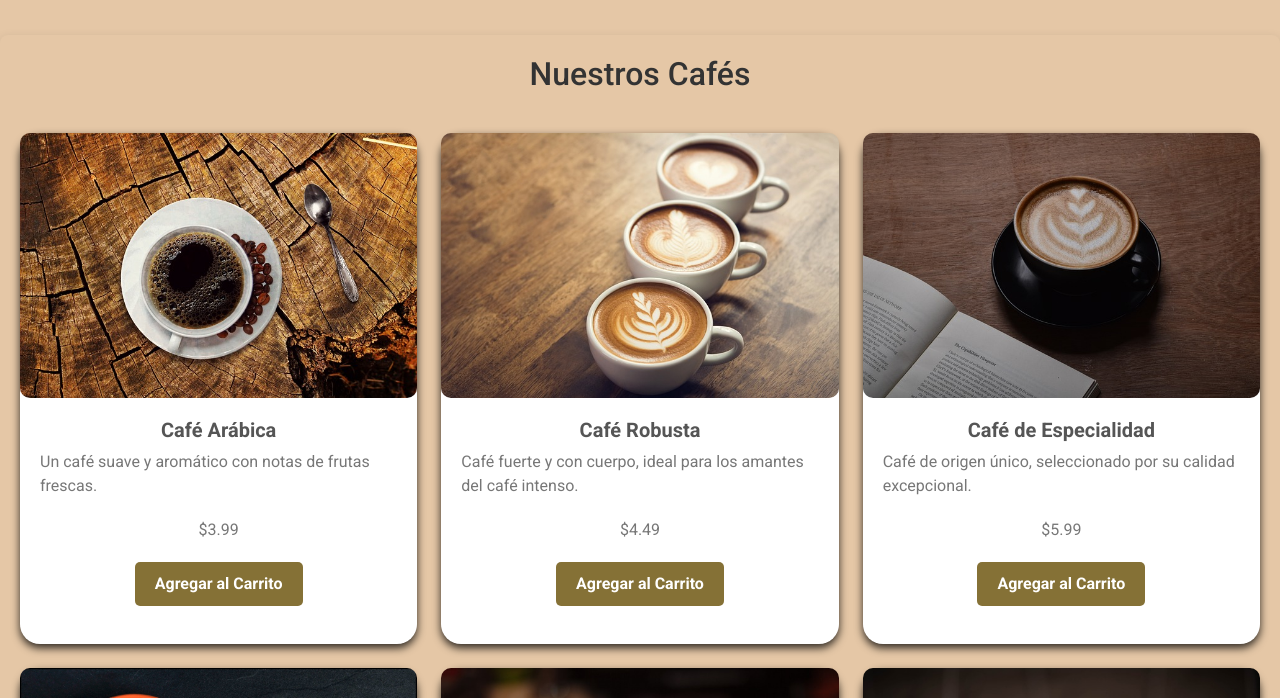
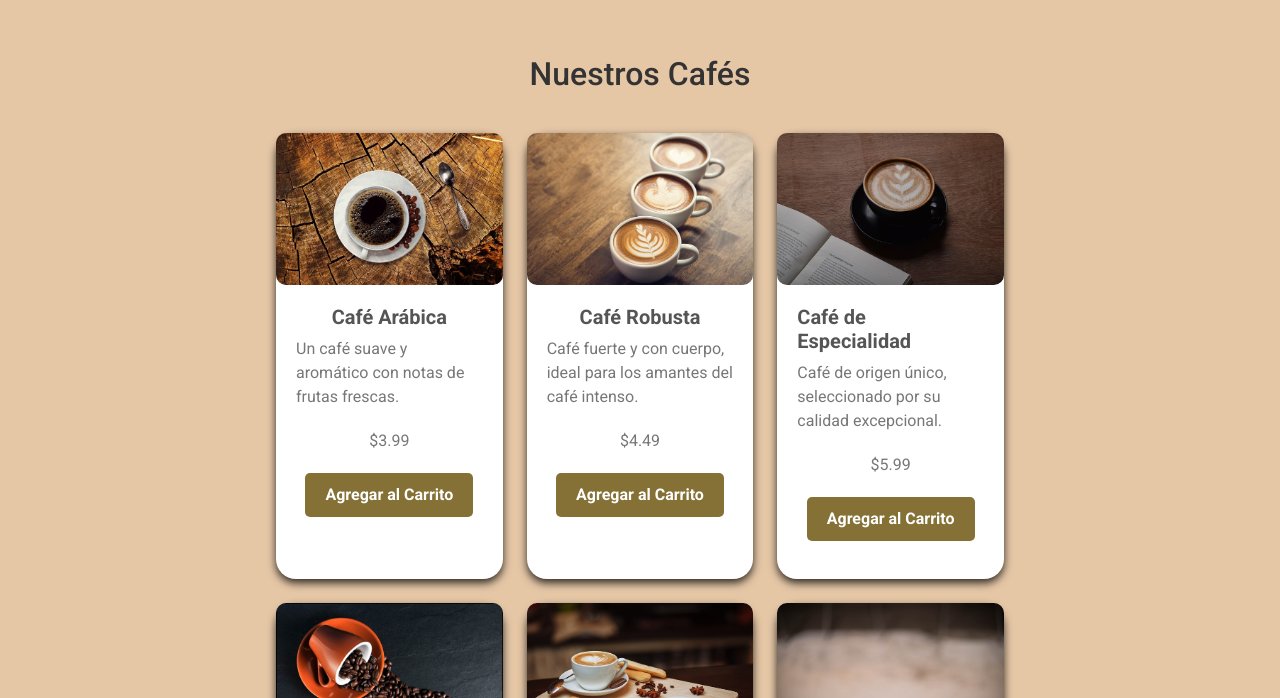
Before and after one commit to bernardpena/aromas-de-cafe, a React (Vite) app in the folder frontend/: page / in a window 1280 px wide. Shown: the part 642-1340 px from the top of the page. Built offline with nearby package versions, Linux system fonts and the light colour scheme; a web font is replaced by a local one.

Commit message:
Actualizando CSS

```diff
--- a/frontend/src/assets/css/productList.css
+++ b/frontend/src/assets/css/productList.css
@@ -1,12 +1,9 @@
 .product{
     background-color: #E5C7A6;
-    max-width: 60%;
-    box-shadow: none;
+    max-width: 60% !important;
+    box-shadow: none !important;
 }
 
-.container{
-    box-shadow: none;
-}
 
 .col-md-3 {
     margin-bottom: 10px;
```
